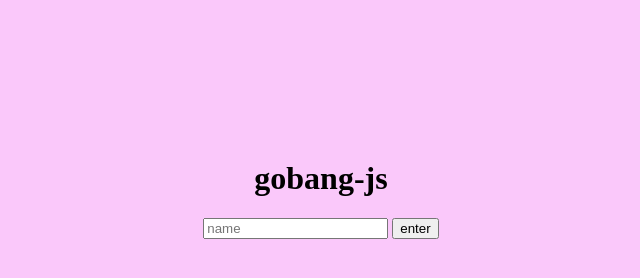
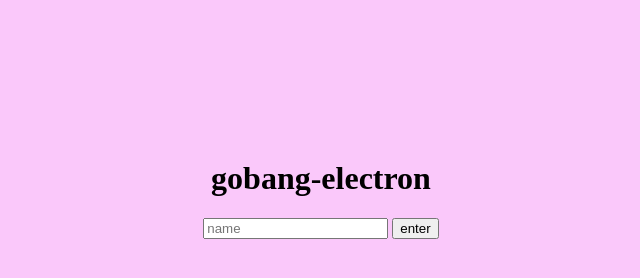
Before and after one commit to lusterofgem/gobang-electron, an Electron app: page html/index.html in a window 800 px wide. Shown: the whole page, without its empty margins (79-719 px from the left). Drawn offline with Linux system fonts and the light colour scheme.

Commit message:
change title

```diff
--- a/html/index.html
+++ b/html/index.html
@@ -11,7 +11,7 @@
     <main>
         <!-- login page -->
         <div id="login-page">
-            <h1 id="login-page-title">gobang-js</h1>
+            <h1 id="login-page-title">gobang-electron</h1>
             <div id="login-box">
                 <input id="login-input" placeholder="name"/>
                 <button id="login-button">enter</button>
```
Also changed, not shown: main.js (+5 -8 lines).
